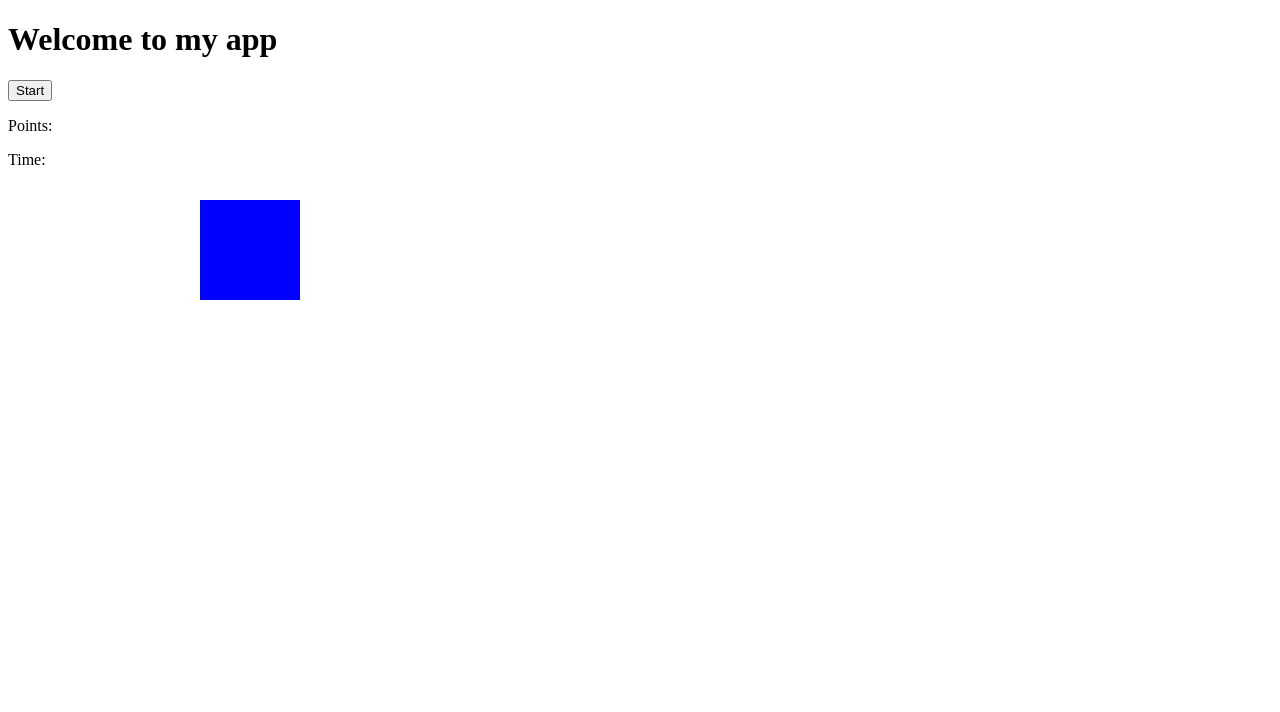
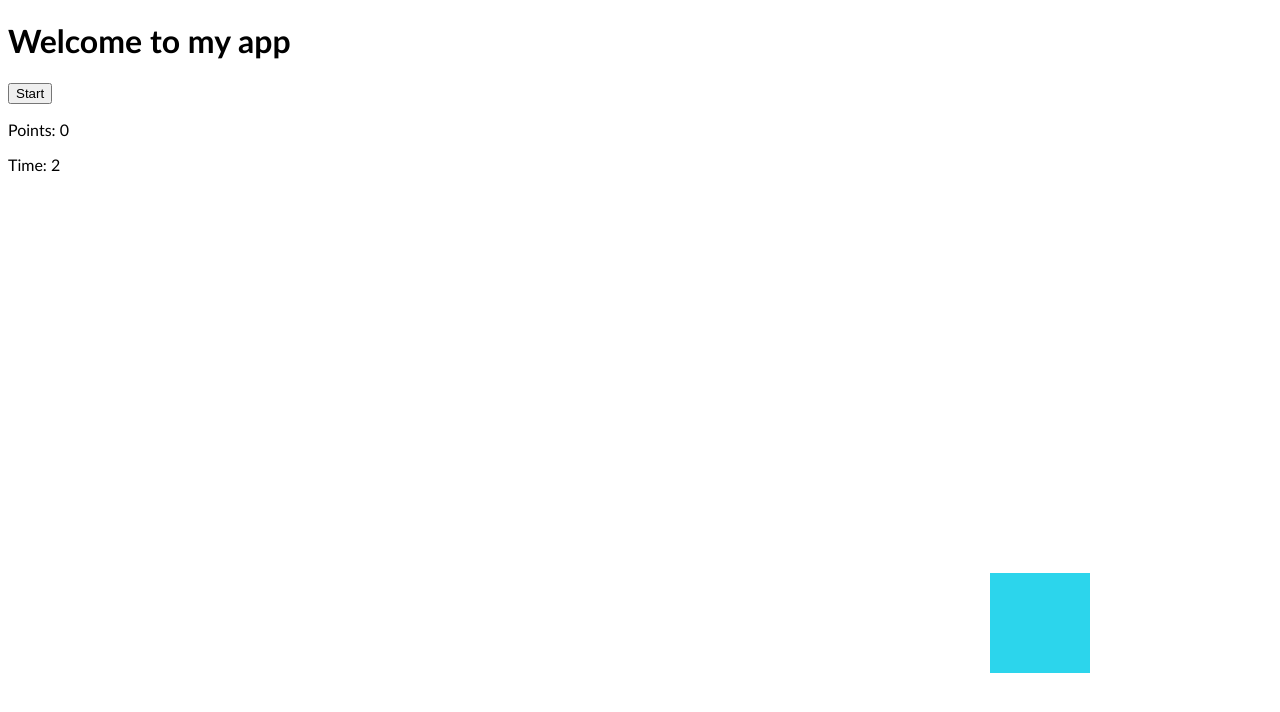
Before and after one commit to hackyale/Advanced-JS, a plain HTML site: page homework/week4/index.html in a window 1280 px wide. Both pictures are taken after a click on the button "Start". Drawn offline with nearby package versions, Linux system fonts and the light colour scheme; some packages are replaced by stand-ins of ours.

Commit message:
Finished hw 4

```diff
--- a/homework/week4/javascripts/angular/controllers/game.js
+++ b/homework/week4/javascripts/angular/controllers/game.js
@@ -1,5 +1,28 @@
 // angular/controllers/todo.js
 angular.module("MyApp") // Note: no dependencies
-  .controller("GameCtrl", function($scope, $state, $interval) {
+.controller("GameCtrl", function($scope, $state, $interval) {
+	$scope.points=0;
+	$scope.time=0;
+	$scope.started=false;
+
+	$scope.start = function () {
+		$scope.started=true;
+		$interval(function(){
+			$("#target-box").animate({
+				"left": Math.floor(Math.random() * (window.innerWidth-100))+"px",
+				"top": Math.floor(Math.random() * (window.innerHeight-100))+"px"
+			});
+			$scope.time+=1;
+		}, 1000);
+	}
+
+	$scope.addPoint = function() {
+		if($scope.started){
+			$scope.points+=1;
+			if($scope.points == 10){
+				$state.go("winner");
+			}
+		}
+	}
     // Hint: use $state.go("winner") to go to the winning state
-  });
+});
--- a/homework/week4/templates/home.html
+++ b/homework/week4/templates/home.html
@@ -1,8 +1,11 @@
 <style>
+  body {
+    font-family: "Trebuchet MS", Helvetica, sans-serif
+  }
   #target-box {
     position: absolute;
     width: 100px; height: 100px;
-    background-color: blue;
+    background-color: #2CD5EC;
     top: 200px; left: 200px;
   }
 </style>
```
